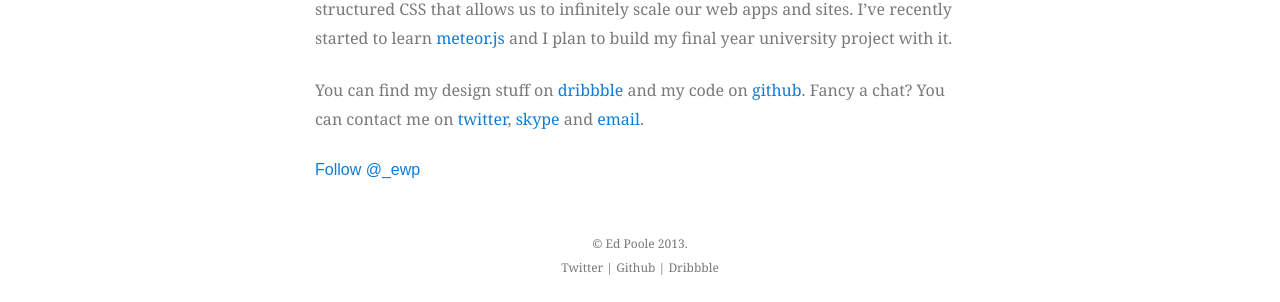
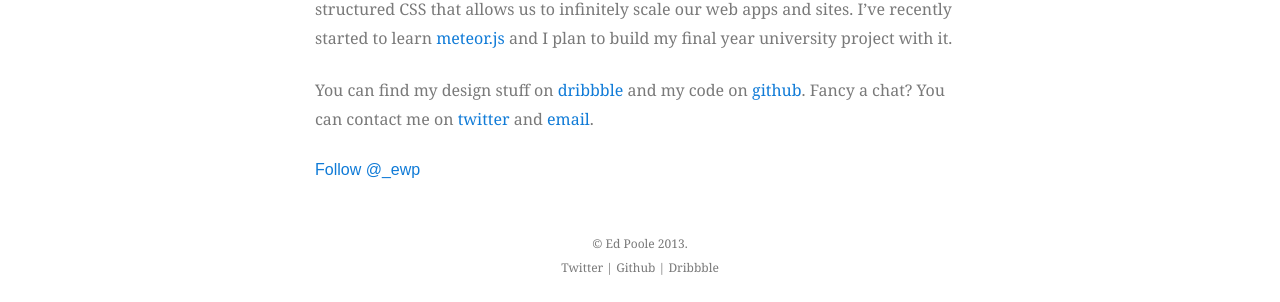
Before and after one commit to EdPoole/edpooleOld, a Jekyll site: the page built from about/index.markdown, in a window 1280 px wide. Shown: the part 640-942 px from the top of the page. Built offline with Jekyll 4.4.1, drawn with Linux system fonts in a browser that asks for light colours; nearby versions of some CDN libraries; Markdown is read by kramdown in place of the engine named in the settings; comment, search, counter and statistics services are not loaded.

Commit message:
removed skype

```diff
--- a/about/index.markdown
+++ b/about/index.markdown
@@ -9,4 +9,4 @@ I'm a Web designer and developer from the United Kingdom. I am currently employe
 
 I'm a designer at heart, however I still like to dive into front end code, helping me to bring my designs to life. I'm obsessed with OOCSS and how we can write more structured CSS that allows us to infinitely scale our web apps and sites. I've recently started to learn [meteor.js](http://meteor.com) and I plan to build my final year university project with it.
 
-You can find my design stuff on [dribbble](http://dribbble.com/edpoole) and my code on [github](http://github.com/EdPoole). Fancy a chat? You can contact me on [twitter](http://twitter.com/_ewp), [skype](skype:edde.poole?add) and [email](mailto:ed@edpoole.me).
+You can find my design stuff on [dribbble](http://dribbble.com/edpoole) and my code on [github](http://github.com/EdPoole). Fancy a chat? You can contact me on [twitter](http://twitter.com/_ewp) and [email](mailto:ed@edpoole.me).
```
